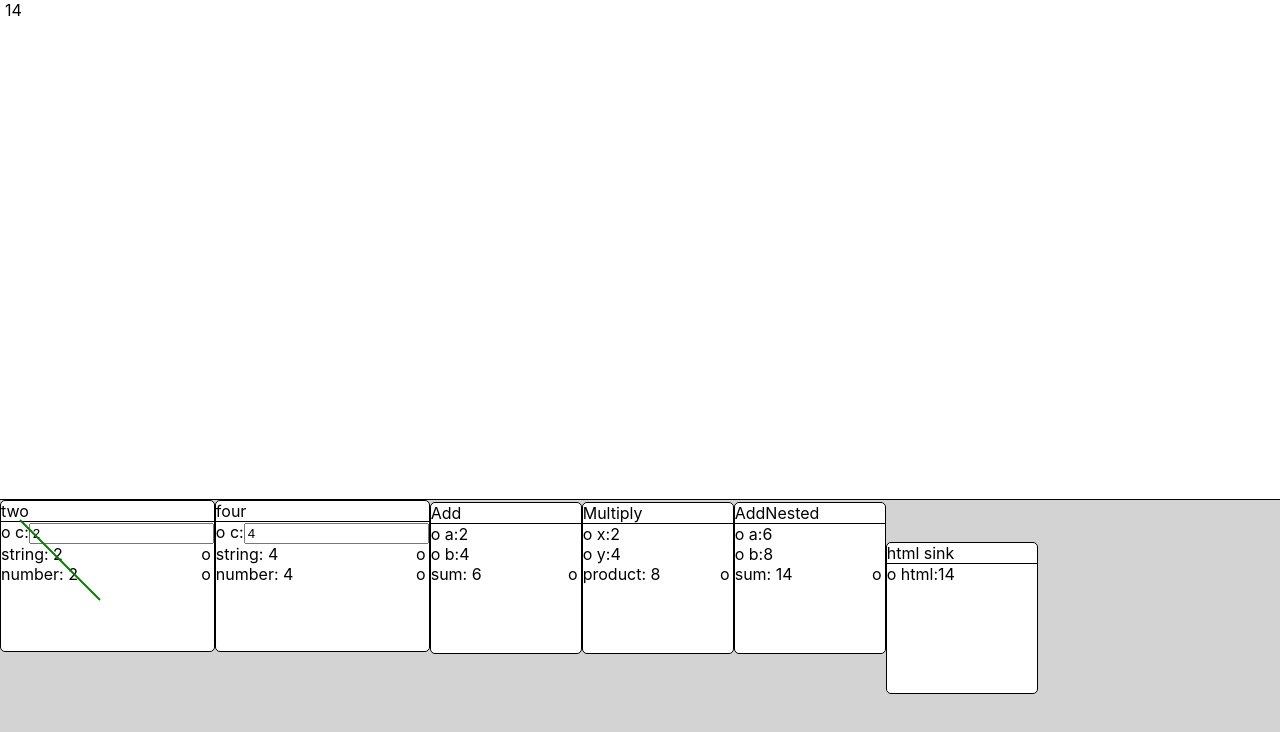
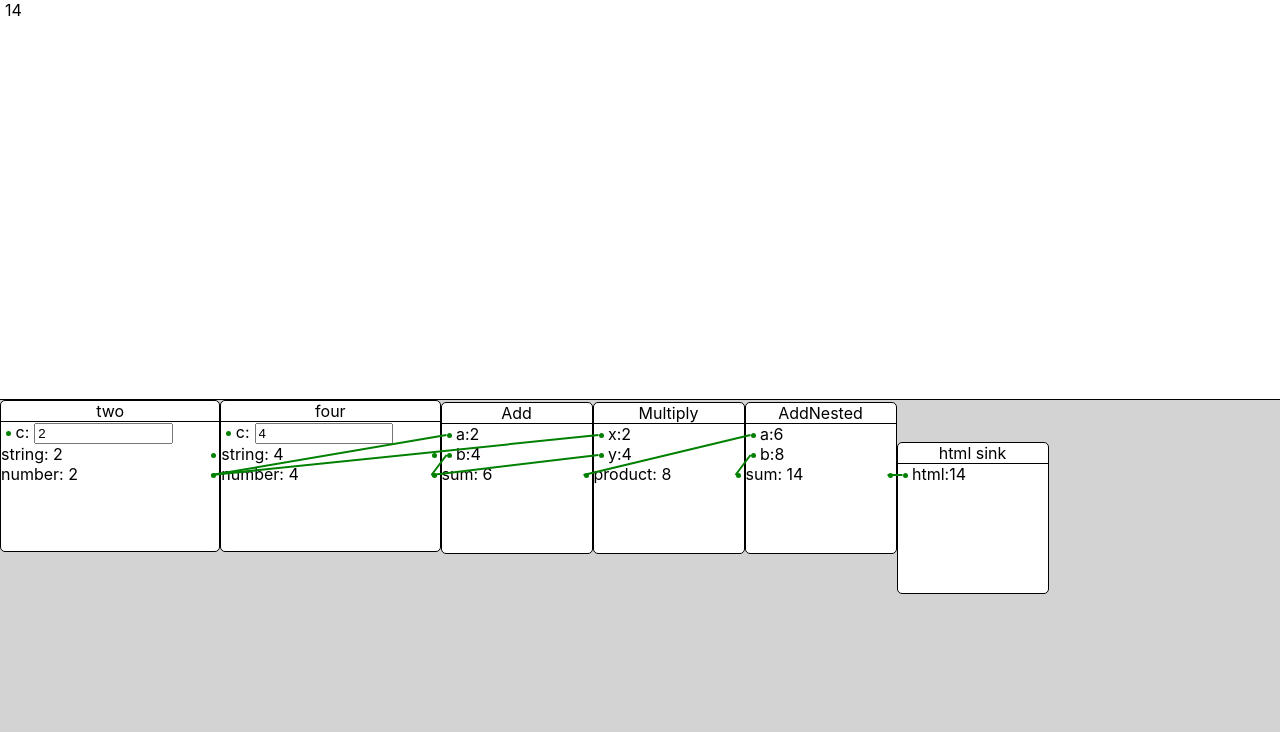
Before and after one commit to adqn/react-node-wrangler, a React (Create React App) app: page / in a window 1280 px wide. Shown: the top 732 px of the page. Built offline with nearby package versions, Linux system fonts and the light colour scheme.

Commit message:
Lines work!

```diff
--- a/src/nodes/NodeView.tsx
+++ b/src/nodes/NodeView.tsx
@@ -1,22 +1,90 @@
-import React from "react";
-import { BaseNode, NodeDefinition, VisualNode } from "./baseNode";
+import { AnyTxtRecord } from "dns";
+import React, { useState } from "react";
+import { BaseNode, NodeDefinition, VisualNode, IO } from "./baseNode";
+
+const WireOverlay = (props: {
+  x1?: number | string,
+  y1?: number | string,
+  x2?: number | string,
+  y2?: number | string
+}) =>
+  <div
+  className="WireOverlay"
+  style={{
+    position: "absolute",
+    top: "0px",
+    left: "0px",
+    pointerEvents: "none",
+    width: "100%",
+    height: "100%",
+  }}
+>
+  <svg xmlns="http://www.w3.org/2000/svg" version="1.1"
+    width="100%"
+    height="100%"
+  >
+    <line
+      x1={props.x1}
+      y1={props.y1}
+      x2={props.x2}
+      y2={props.y2}
+      stroke="green" stroke-width="2" />
+  </svg>
+</div>
+
+interface boundingBoxes {
+  [indexIoKey: string]: DOMRect;
+}
+
+interface lastMovedRectMap {
+  [index: number]: DOMRect;
+}
+
 
 export const NodeView = (props: {
   nodes: BaseNode[];
   setNodes: React.Dispatch<React.SetStateAction<NodeDefinition[]>>;
   setRenderIndex: (index: number) => void;
 }) => {
+  const [boundingBoxes, setBoundingBoxes] = useState<boundingBoxes>({});
+  const [nodeViewBoundingBox, setNodeViewBoundingBox] = useState<DOMRect | null>(null);
+  const getIndexIoKey = ({index, io, key}: {index: number, io: IO, key: string}) => `${index}-${io}-${key}`;
+
+  const setBoundingBox = (index: number, io: IO, key: string, rect: DOMRect) => {
+    const indexIoKey = getIndexIoKey({index, io, key})
+    const oldRect = boundingBoxes[indexIoKey];
+
+    if (oldRect && oldRect.x === rect.x && oldRect.y === rect.y) {
+      return;
+    }
+
+    const newBoundingBoxes = {...boundingBoxes};
+    newBoundingBoxes[indexIoKey] = rect;
+    setBoundingBoxes(newBoundingBoxes);
+  };
+
+  console.log(boundingBoxes);
+  console.log(nodeViewBoundingBox);
+
   return (
     <div
       className="NodeView"
       style={{
         position: "absolute",
         width: "100%",
-        minHeight: "300px",
+        minHeight: "400px",
         bottom: "0px",
         borderTop: "1px solid black",
         background: "lightgrey",
         overflow: "scroll",
+      }}
+      ref={(el) => {
+        if (!el) return;
+        const rect = el.getBoundingClientRect();
+        if (nodeViewBoundingBox && nodeViewBoundingBox.x === rect.x && nodeViewBoundingBox.y === rect.y) {
+          return;
+        }
+        setNodeViewBoundingBox(rect);
       }}
     >
       {props.nodes.map((node, index) => {
@@ -27,23 +95,43 @@ export const NodeView = (props: {
             nodes={props.nodes}
             setNodes={props.setNodes}
             setRenderIndex={props.setRenderIndex}
+            setBoundingBox={setBoundingBox}
           />
         );
       })}
-       <div
-        className="WireOverlay"
-        style={{
-          position: "absolute",
-          top: "0px",
-          left: "0px",
-          pointerEvents: "none"
-        }}
-      >
-        <svg xmlns="http://www.w3.org/2000/svg" version="1.1"
-        >
-          <line x1="20" y1="20" x2="100" y2="100" stroke="green" stroke-width="2" />
-        </svg>
-      </div>
+      {props.nodes.map((node, index) => {
+        return Object.entries(node.inputs).map(([key, value]) => {
+          if (typeof value === 'object') {
+            const outputKey = getIndexIoKey({index: value.index, io: 'output', key: value.attr});
+            const outRect = boundingBoxes[outputKey];
+            const inputKey = getIndexIoKey({index, io: 'input', key});
+            const inRect =boundingBoxes[inputKey];
+
+            if (outRect && inRect && nodeViewBoundingBox) {
+              const x1 = -nodeViewBoundingBox.x + outRect.x + outRect.width / 2;
+              const x2 = -nodeViewBoundingBox.x + inRect.x + inRect.width / 2;
+              const y1 = -nodeViewBoundingBox.y + outRect.y + outRect.height / 2;
+              const y2 = -nodeViewBoundingBox.y + inRect.y + inRect.height / 2;
+              return <WireOverlay
+                x1={x1}
+                y1={y1}
+                x2={x2}
+                y2={y2}
+              />;
+            }
+          }
+          return null;
+        })
+      }).reduce((acc, curr) => {
+        return acc.concat(curr).filter((el) => el !== null);
+      }, [])
+    }
+    <WireOverlay
+                x1={"190px"}
+                y1={"648px"}
+                x2={"408px"}
+                y2={"606px"}
+              />
     </div>
   );
 };
--- a/src/nodes/baseNode.tsx
+++ b/src/nodes/baseNode.tsx
@@ -17,10 +17,25 @@ export interface NodeDefinition {
 }
 
 type OutputValue = any;
+export type IO = 'input' | 'output';
 
 export interface NodeOutputs {
   [key: string]: OutputValue;
 }
+
+const SinkSourceIndicator = () =>
+  <div
+    style={{
+      display: "inline-block",
+      position: "relative",
+      bottom: "2px",
+      height: "5px",
+      width: "5px",
+      marginLeft: "5px",
+      backgroundColor: "green",
+      borderRadius: "50%"
+    }}
+  />
 
 export const VisualNode = (props: {
   index: number;
@@ -28,8 +43,11 @@ export const VisualNode = (props: {
   nodes: Array<BaseNode>;
   setNodes: React.Dispatch<React.SetStateAction<NodeDefinition[]>>;
   setRenderIndex?: (index: number) => void;
+  setBoundingBox?: (index: number, io: IO, key: string, rect: DOMRect) => void;
 }) => {
   const node = props.nodes[props.index];
+  const setBoundingBox = props.setBoundingBox ? props.setBoundingBox : () => null;
+
   // FIXME: In future, highlight bad type of input or missing inputs
   node.validateInputs(props.nodes);
   const getNodes = () => {
@@ -79,6 +97,7 @@ export const VisualNode = (props: {
           id="VisualNode header"
           style={{
             display: "block",
+            textAlign: "center",
             borderBottom: "1px solid black",
           }}
         >
@@ -93,16 +112,20 @@ export const VisualNode = (props: {
                   display: "block",
                 }}
               >
-                o {key}:
+                <span ref={(el) => {
+                  if (!el) return;
+                  setBoundingBox(props.index, 'input', key, el.getBoundingClientRect());
+                }}><SinkSourceIndicator /></span> {key}:
                 {isFromSink ? (
                   defaultValue
                 ) : (
                   <input
+                    style={{
+                      width: "60%",
+                      marginLeft: "5px"
+                    }}
                     type={"text"}
                     defaultValue={defaultValue}
-                    // onChange={(ev) => {
-                    //   setValue(ev.target.value);
-                    // }}
                     //@ts-ignore
                     onKeyUp={(ev) => handleChange(key, ev.target.value)}
                     onClick={(e) => e.stopPropagation()}
@@ -127,8 +150,12 @@ export const VisualNode = (props: {
                     display: "inline-block",
                     right: "3px"
                   }}
+                  ref={(el) => {
+                    if (!el) return;
+                    setBoundingBox(props.index, 'output', key, el.getBoundingClientRect());
+                  }}
                 >
-                  o
+                  <SinkSourceIndicator />
                 </div>
               </span>
             );
@@ -197,5 +224,5 @@ export abstract class BaseNode {
         setNodes={setNodes}
       />
     );
+  }
 }
-}
```
